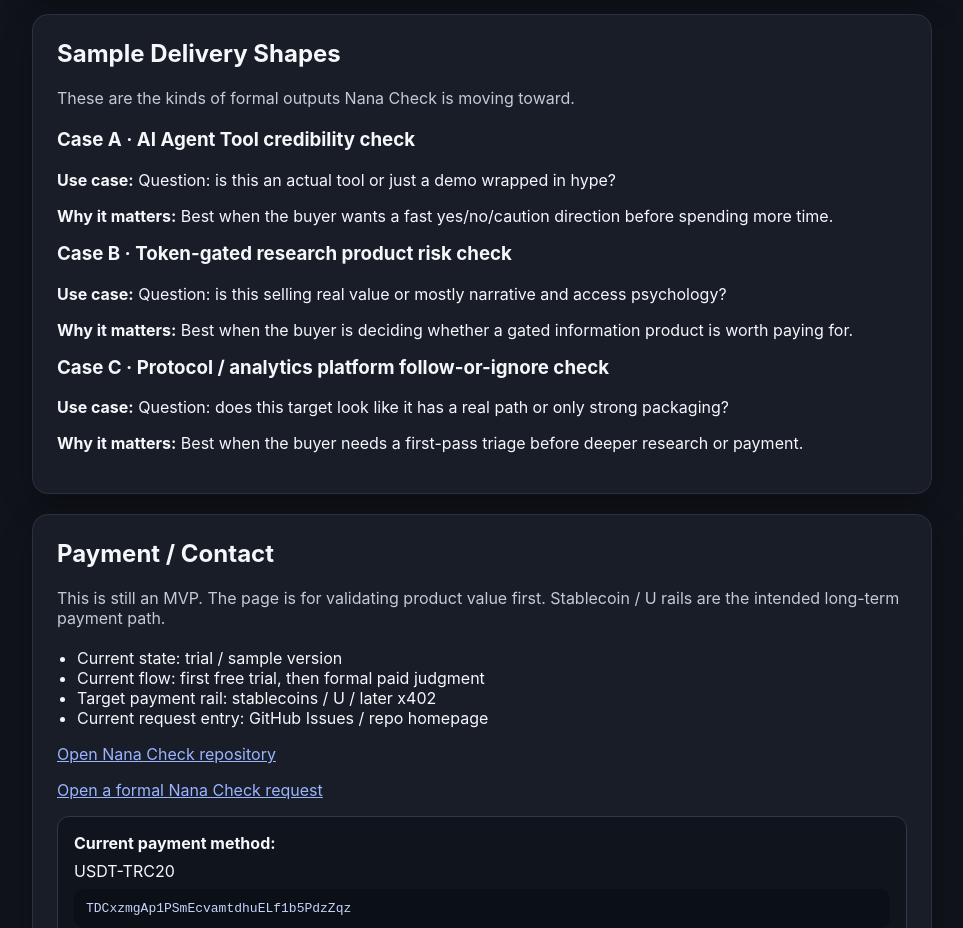
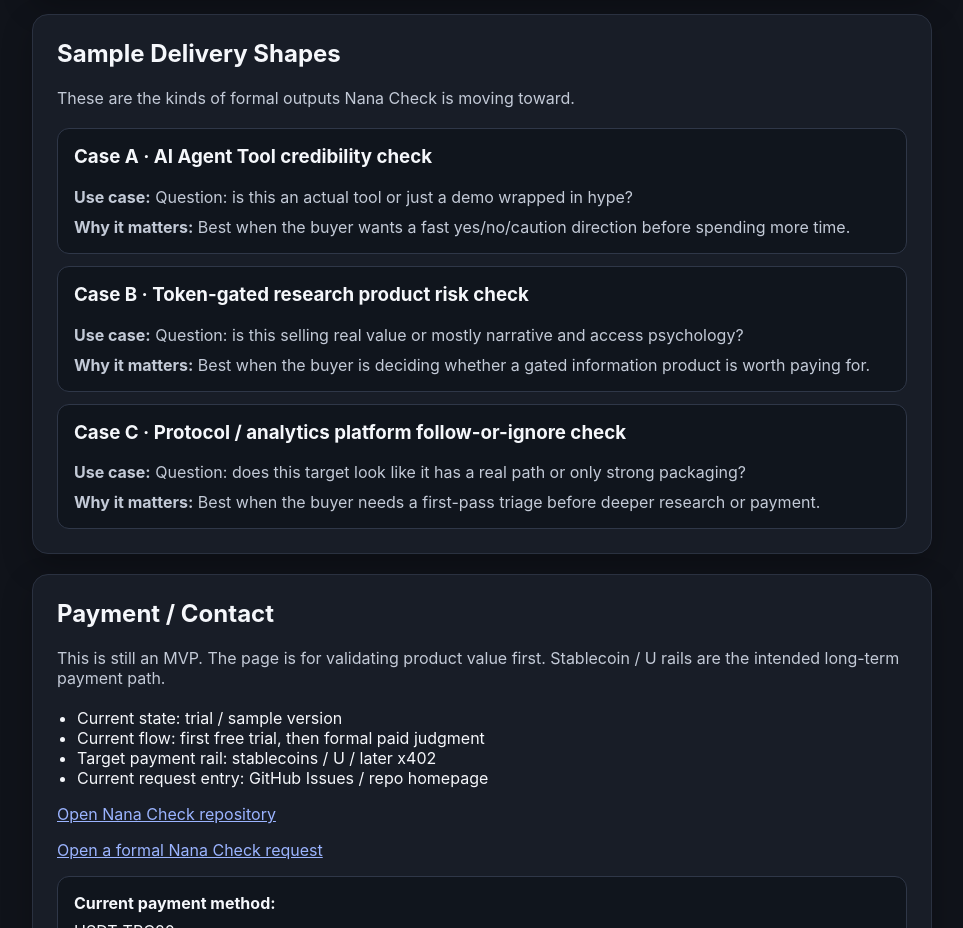
Before and after one commit to q870790290-blip/nana-check, a website: page docs/index.html in a window 1280 px wide. Shown: the part 1520-2448 px from the top of the page, without its empty margins (158-1121 px from the left). Drawn offline with Linux system fonts and the light colour scheme.

Commit message:
Enhance Nana Check page styling

```diff
--- a/docs/styles.css
+++ b/docs/styles.css
@@ -120,6 +120,23 @@ button:hover {
   line-height: 1.6;
 }
 
+.case-studies {
+  display: grid;
+  gap: 12px;
+}
+
+.case-study-card {
+  padding: 16px;
+  border-radius: 12px;
+  background: #10151d;
+  border: 1px solid #2f3748;
+}
+
+.case-study-card p {
+  color: #c3cad7;
+  margin: 10px 0 0;
+}
+
 .price-grid {
   display: grid;
   grid-template-columns: repeat(auto-fit, minmax(180px, 1fr));
```
